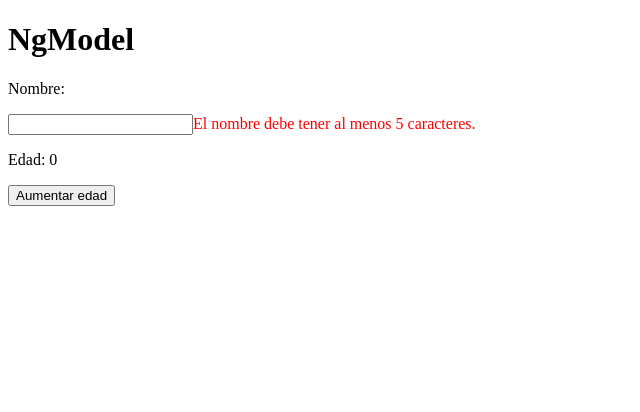
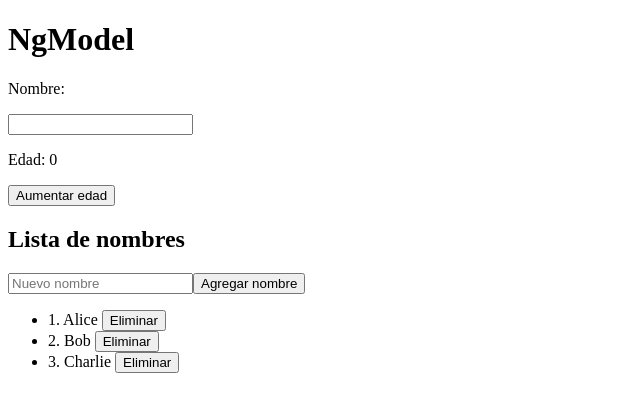
Before and after one commit to salvarez96/angular-12-fundamentals, an Angular app: page / in a window 1280 px wide. Shown: the top 412 px of the page, without its empty margins (0-640 px from the left). Built offline with nearby package versions, Linux system fonts and the light colour scheme.

Commit message:
Use ngFor in an easy example

```diff
--- a/src/app/app.component.html
+++ b/src/app/app.component.html
@@ -7,6 +7,17 @@
   minlength="5"
   required
 >
-<span style="color: red;" *ngIf="!nameInput.valid">El nombre debe tener al menos 5 caracteres.</span>
+<span style="color: red;" *ngIf="nameInput?.value?.length && !nameInput.valid">El nombre debe tener al menos 5 caracteres.</span>
 <p>Edad: {{ age }}</p>
 <button (click)="increaseAge()">Aumentar edad</button>
+
+<h2>Lista de nombres</h2>
+<input type="text" [(ngModel)]="newName" name="newName" id="newName" placeholder="Nuevo nombre">
+<button type="button" (click)="newName.length > 0 && addNewName()">Agregar nombre</button>
+<ul>
+  <li *ngFor="let name of names; index as i">
+    {{ i + 1 }}. {{ name }}
+    <button type="button" (click)="deleteName(i)">Eliminar</button>
+  </li>
+</ul>
+<span *ngIf="names.length === 0">No hay nombres</span>
--- a/src/app/app.component.ts
+++ b/src/app/app.component.ts
@@ -8,8 +8,21 @@ import { Component } from '@angular/core';
 export class AppComponent {
   name: string = '';
   age: number = 0;
+  names: string[] = ['Alice', 'Bob', 'Charlie'];
+  newName: string = '';
 
   increaseAge() {
     this.age++;
   }
+
+  addNewName() {
+    if (this.newName.length > 0) {
+      this.names.push(this.newName);
+      this.newName = '';
+    }
+  }
+
+  deleteName(index: number) {
+    this.names.splice(index, 1);
+  }
 }
```
